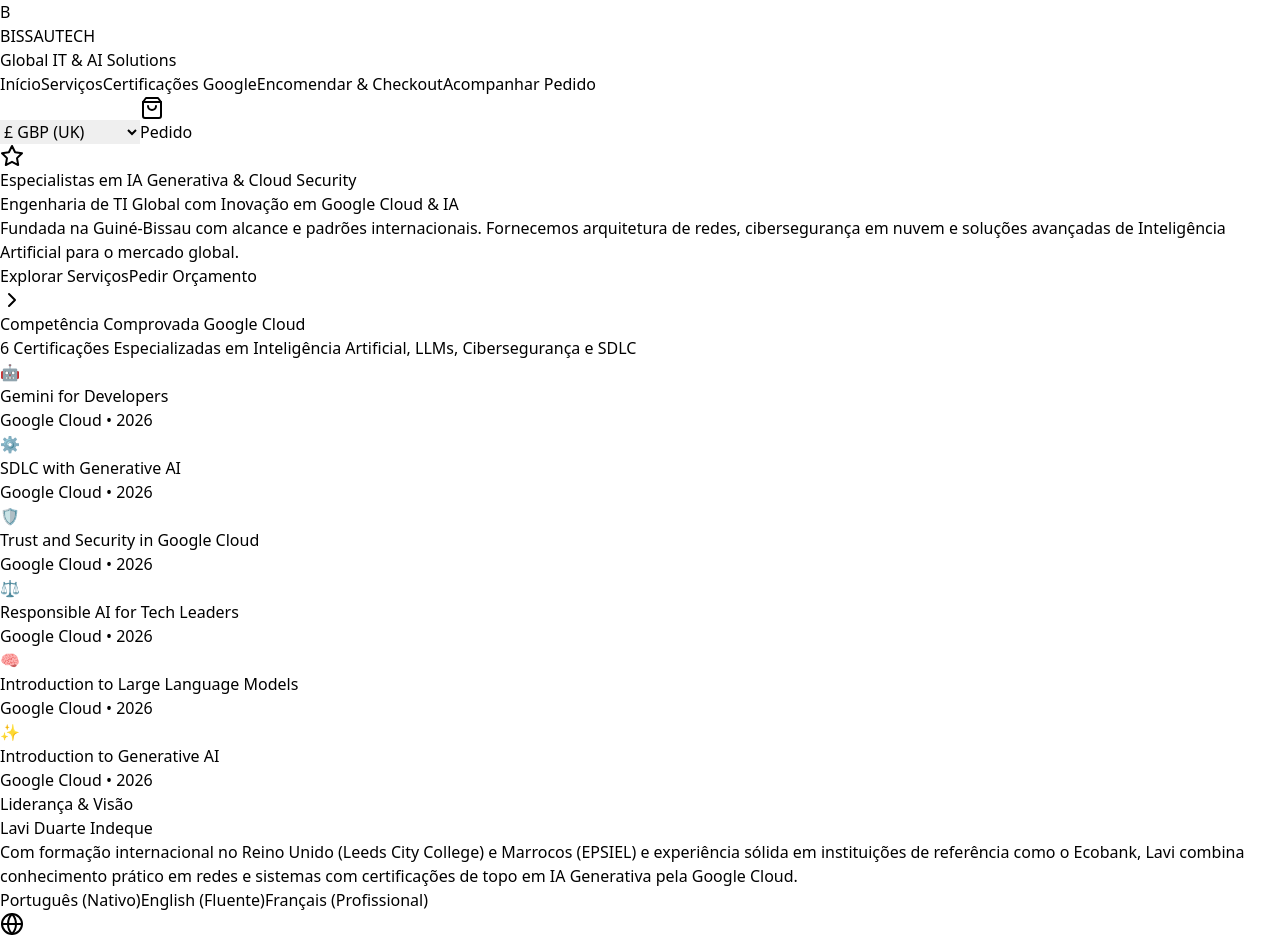
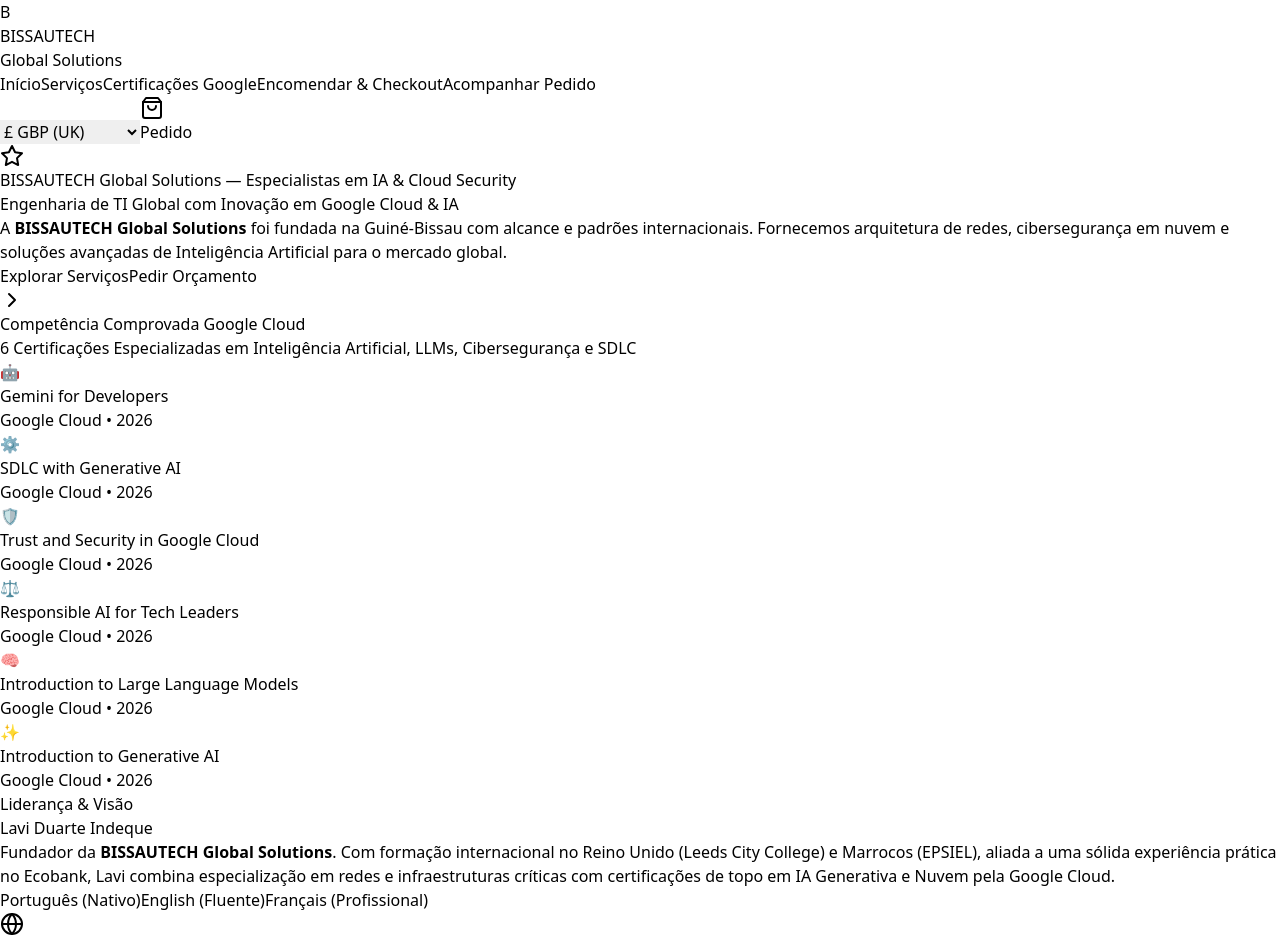
Before and after one commit to laviduarte1992-sketch/bissautech-web, a React (Vite) app: page / in a window 1280 px wide. Shown: the top 940 px of the page. Built offline with nearby package versions, Linux system fonts and the light colour scheme.

Commit message:
Update text and branding for BISSAUTECH Global Solutions

```diff
--- a/src/App.jsx
+++ b/src/App.jsx
@@ -90,7 +90,7 @@
       currency: currency,
       symbol: currencySymbols[currency],
       paymentMethod,
-      status: 'Aguardando Confirmacao'
+      status: 'Aguardando Confirmação'
     };
     setOrderCreated(newOrder);
     setCheckoutStep(4);
@@ -115,8 +115,10 @@
               B
             </div>
             <div>
-              <span className="text-xl font-black tracking-wider text-white">BISSAU<span className="text-emerald-400">TECH</span></span>
-              <p className="text-[10px] text-slate-400 tracking-widest uppercase">Global IT & AI Solutions</p>
+              <span className="text-lg sm:text-xl font-black tracking-wider text-white">
+                BISSAU<span className="text-emerald-400">TECH</span>
+              </span>
+              <p className="text-[10px] text-emerald-400 font-semibold tracking-widest uppercase">Global Solutions</p>
             </div>
           </div>
 
@@ -166,13 +168,13 @@
             <div className="text-center max-w-3xl mx-auto space-y-6 pt-8">
               <div className="inline-flex items-center space-x-2 bg-emerald-950/60 border border-emerald-500/30 rounded-full px-4 py-1.5 text-xs text-emerald-400 font-medium">
                 <Star className="w-3.5 h-3.5" />
-                <span>Especialistas em IA Generativa & Cloud Security</span>
+                <span>BISSAUTECH Global Solutions — Especialistas em IA & Cloud Security</span>
               </div>
               <h1 className="text-4xl sm:text-6xl font-black tracking-tight text-white leading-tight">
                 Engenharia de TI Global com Inovação em <span className="bg-gradient-to-r from-emerald-400 to-teal-300 bg-clip-text text-transparent">Google Cloud & IA</span>
               </h1>
               <p className="text-slate-400 text-lg sm:text-xl font-light leading-relaxed">
-                Fundada na Guiné-Bissau com alcance e padrões internacionais. Fornecemos arquitetura de redes, cibersegurança em nuvem e soluções avançadas de Inteligência Artificial para o mercado global.
+                A <strong>BISSAUTECH Global Solutions</strong> foi fundada na Guiné-Bissau com alcance e padrões internacionais. Fornecemos arquitetura de redes, cibersegurança em nuvem e soluções avançadas de Inteligência Artificial para o mercado global.
               </p>
               <div className="flex flex-col sm:flex-row items-center justify-center gap-4 pt-4">
                 <button
@@ -218,7 +220,7 @@
                 </div>
                 <h2 className="text-3xl font-bold text-white">Lavi Duarte Indeque</h2>
                 <p className="text-slate-400 text-sm leading-relaxed">
-                  Com formação internacional no Reino Unido (Leeds City College) e Marrocos (EPSIEL) e experiência sólida em instituições de referência como o Ecobank, Lavi combina conhecimento prático em redes e sistemas com certificações de topo em IA Generativa pela Google Cloud.
+                  Fundador da <strong>BISSAUTECH Global Solutions</strong>. Com formação internacional no Reino Unido (Leeds City College) e Marrocos (EPSIEL), aliada a uma sólida experiência prática no Ecobank, Lavi combina especialização em redes e infraestruturas críticas com certificações de topo em IA Generativa e Nuvem pela Google Cloud.
                 </p>
                 <div className="flex flex-wrap gap-2 pt-2">
                   <span className="bg-slate-800 text-slate-300 text-xs px-3 py-1 rounded-full border border-slate-700">Português (Nativo)</span>
@@ -254,7 +256,7 @@
         {activeTab === 'services' && (
           <div className="space-y-8">
             <div className="text-center max-w-2xl mx-auto space-y-3">
-              <h1 className="text-3xl font-bold text-white">Catálogo de Serviços de TI & IA</h1>
+              <h1 className="text-3xl font-bold text-white">Catálogo de Serviços — BISSAUTECH Global Solutions</h1>
               <p className="text-slate-400 text-sm">Selecione os serviços de que a sua empresa necessita e adicione ao seu pedido de orçamento instantâneo.</p>
             </div>
 
@@ -321,7 +323,7 @@
           <div className="space-y-8">
             <div className="text-center max-w-2xl mx-auto space-y-3">
               <h1 className="text-3xl font-bold text-white">Certificações Oficiais Google Cloud</h1>
-              <p className="text-slate-400 text-sm">Garantia técnica de rigor, inovação ética em IA e cibersegurança em ambientes cloud.</p>
+              <p className="text-slate-400 text-sm">Garantia técnica de rigor, inovação ética em IA e cibersegurança em ambientes cloud para os projetos da BISSAUTECH Global Solutions.</p>
             </div>
 
             <div className="grid grid-cols-1 md:grid-cols-2 gap-6">
@@ -348,7 +350,7 @@
           <div className="max-w-3xl mx-auto space-y-8">
             <div className="text-center space-y-2">
               <h1 className="text-3xl font-bold text-white">Novo Pedido / Solicitação de Serviço</h1>
-              <p className="text-slate-400 text-sm">Configure os serviços e envie o seu pedido com estimativa multimoeda instantânea.</p>
+              <p className="text-slate-400 text-sm">Configure os serviços e envie o seu pedido para a BISSAUTECH Global Solutions.</p>
             </div>
 
             {/* Passos do Checkout */}
@@ -491,7 +493,7 @@
                   <CheckCircle className="w-10 h-10" />
                 </div>
                 <div className="space-y-2">
-                  <h2 className="text-2xl font-bold text-white">Pedido Registado com Sucesso!</h2>
+                  <h2 className="text-2xl font-bold text-white">Pedido Registado na BISSAUTECH Global Solutions!</h2>
                   <p className="text-slate-400 text-sm">O seu código de acompanhamento único é:</p>
                   <p className="text-3xl font-black text-emerald-400 tracking-wider font-mono">{orderCreated.id}</p>
                 </div>
@@ -598,7 +600,7 @@
         <div className="max-w-7xl mx-auto px-4 sm:px-6 lg:px-8 flex flex-col md:flex-row justify-between items-center gap-6">
           <div className="space-y-1 text-center md:text-left">
             <p className="text-slate-300 font-bold text-sm">BISSAUTECH Global Solutions</p>
-            <p>© 2026 BISSAUTECH. Todos os direitos reservados. Guiné-Bissau & Reino Unido.</p>
+            <p>© 2026 BISSAUTECH Global Solutions. Todos os direitos reservados. Guiné-Bissau & Reino Unido.</p>
           </div>
           <div className="flex space-x-6 text-slate-400">
             <span>Guiné-Bissau (Sede)</span>
```
